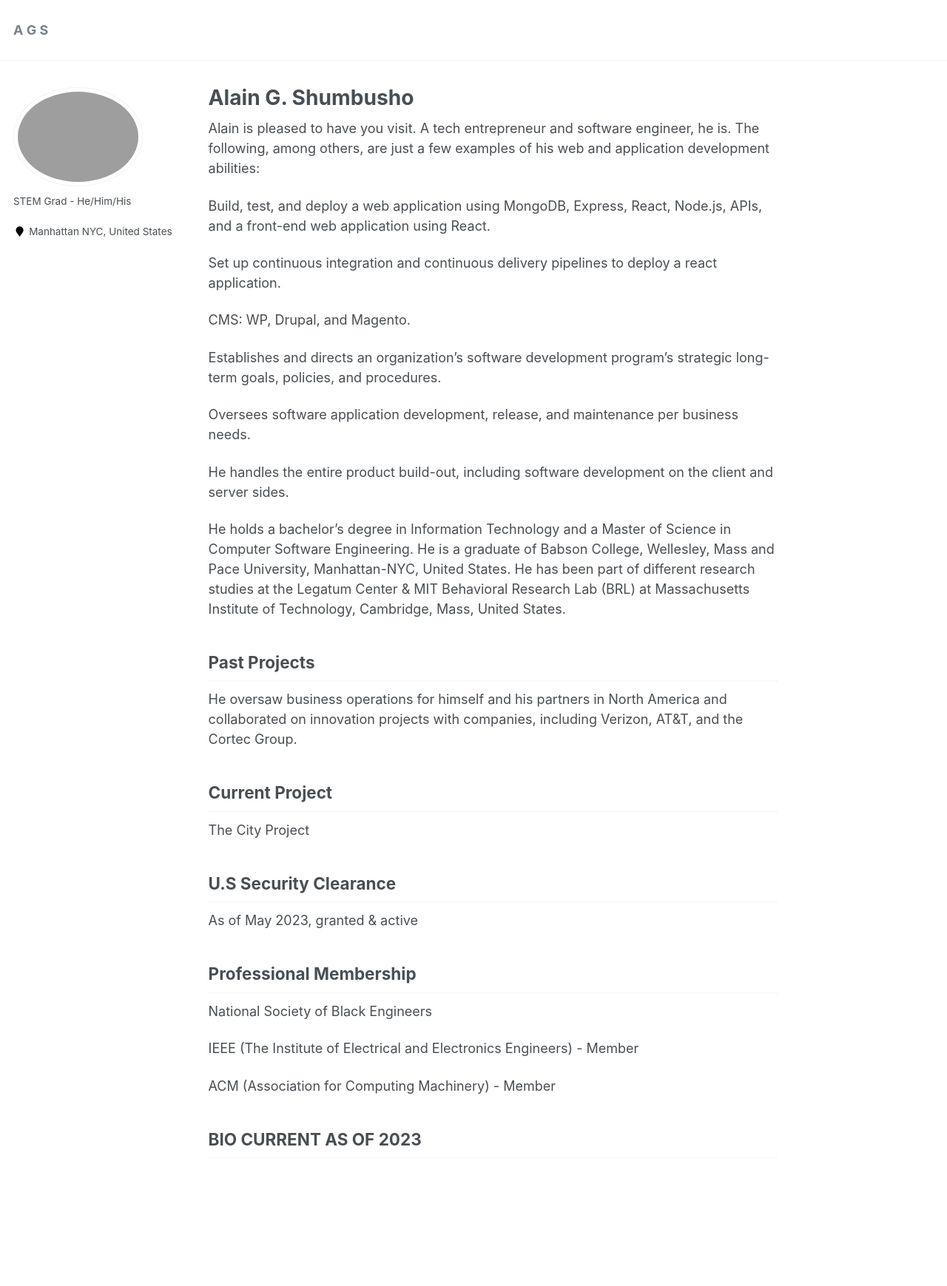
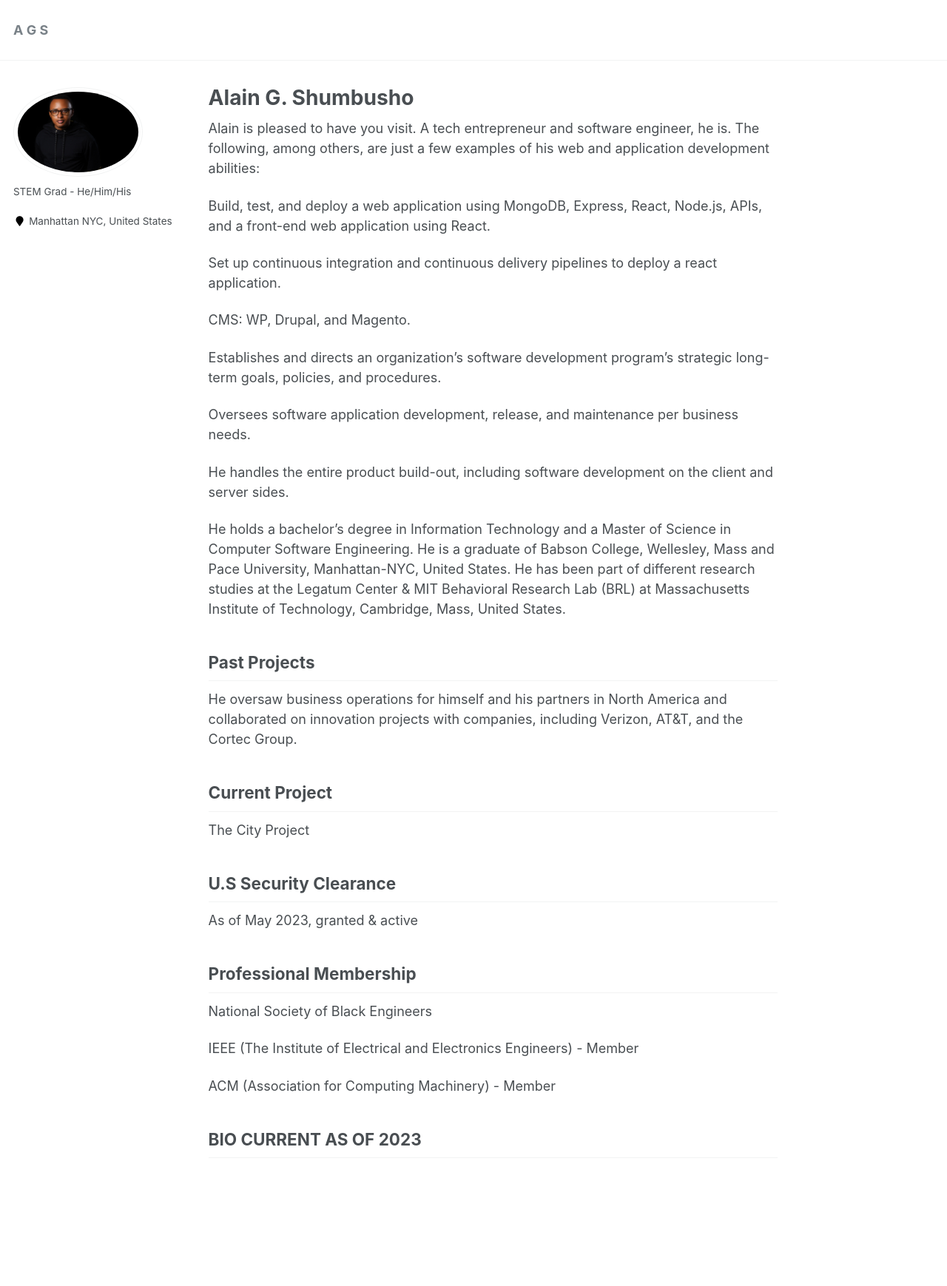
Before and after one commit to phdcsseiden/phdcsseiden.github.io, a Jekyll site: the page built from _pages/about.md, in a window 1280 px wide. Shown: the whole page at 74% size. Built offline with Jekyll 4.4.1, drawn with Linux system fonts in a browser that asks for light colours.

Commit message:
Update _config.yml

```diff
--- a/_config.yml
+++ b/_config.yml
@@ -81,7 +81,7 @@ analytics:
 # Site Author
 author:
   name             : ""
-  avatar           : "headshot.jpg"
+  avatar           : "Headshotwoo.jpg"
   bio              : "STEM Grad - He/Him/His"
   employer         :
   location         : "Manhattan NYC, United States"
```
